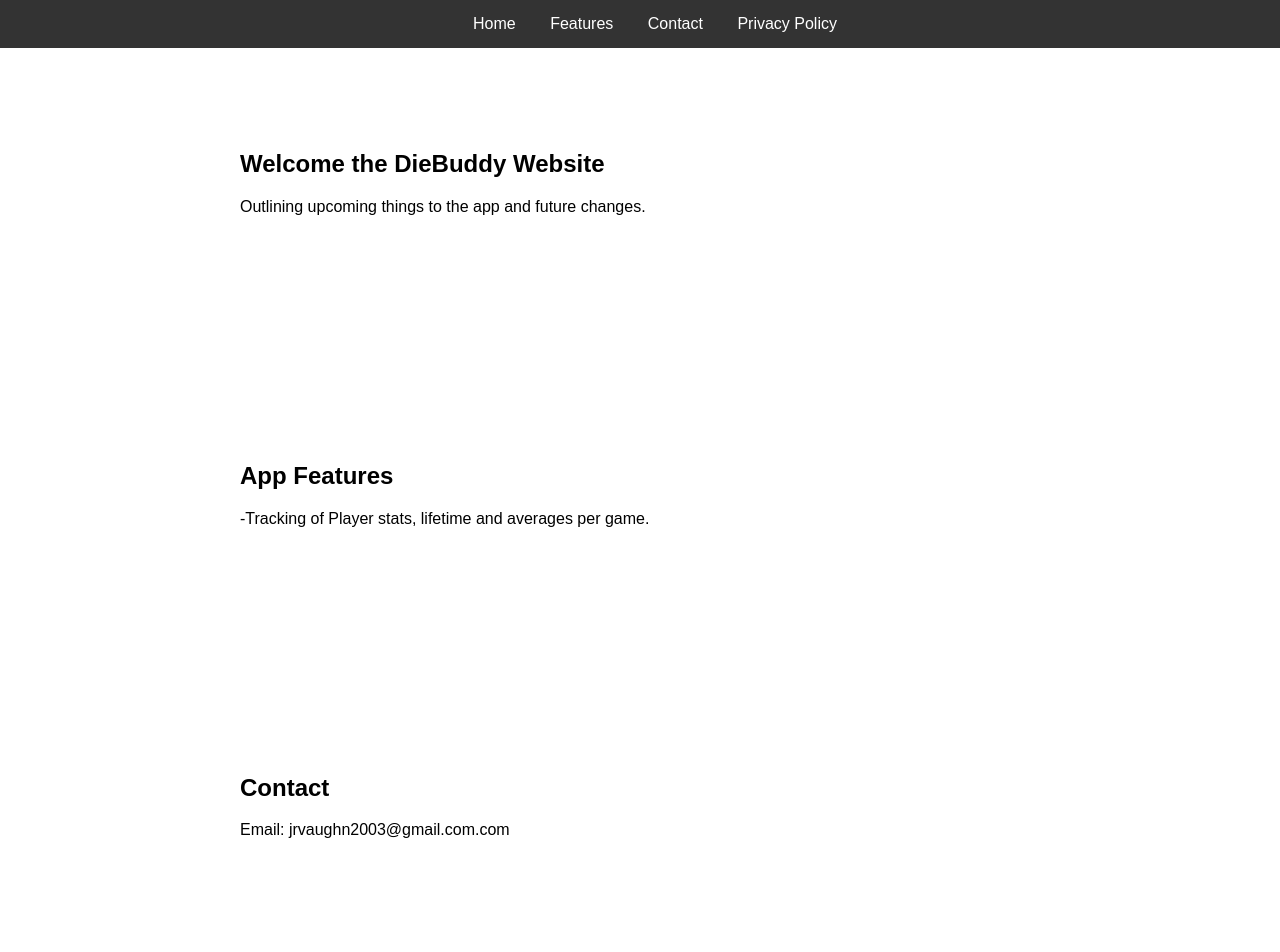
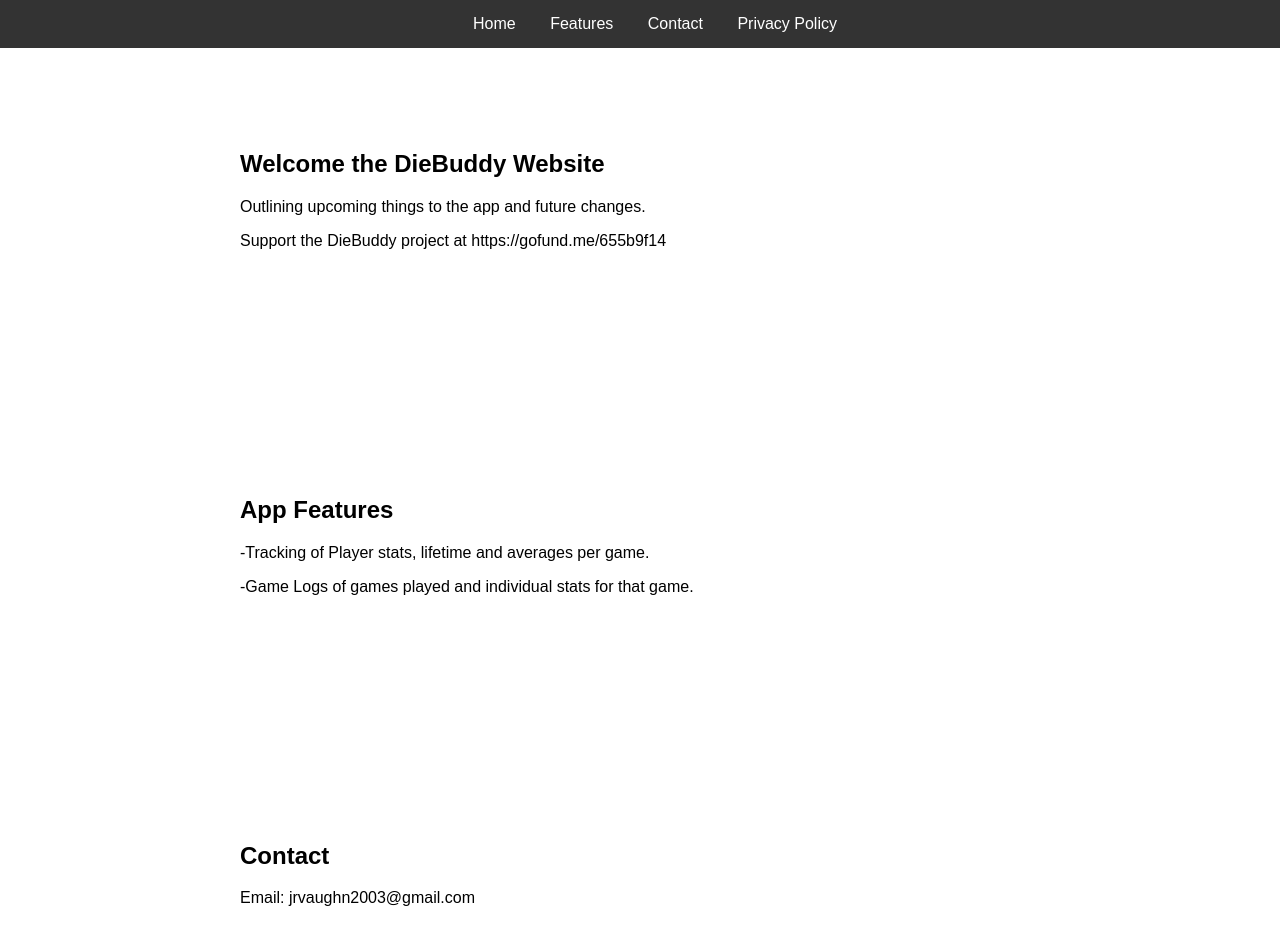
Before and after one commit to DieBuddyDev/DieBuddy, a plain HTML site: page index.html in a window 1280 px wide. Shown: the top 952 px of the page. Drawn offline with Linux system fonts and the light colour scheme.

Commit message:
Update index.html
added gofund me and few other lines

```diff
--- a/index.html
+++ b/index.html
@@ -3,7 +3,7 @@
 <head>
     <meta charset="UTF-8">
     <meta name="viewport" content="width=device-width, initial-scale=1.0">
-    <title>Your App Name</title>
+    <title>DieBuddy</title>
     <style>
         body {
             font-family: Arial, sans-serif;
@@ -48,6 +48,7 @@
         <div class="container">
             <h1>Welcome the DieBuddy Website</h1>
             <p>Outlining upcoming things to the app and future changes.</p>
+            <p>Support the DieBuddy project at https://gofund.me/655b9f14</p>
         </div>
     </section>
 
@@ -55,13 +56,14 @@
         <div class="container">
             <h2>App Features</h2>
             <p>-Tracking of Player stats, lifetime and averages per game.</p>
+            <p>-Game Logs of games played and individual stats for that game.</p>
         </div>
     </section>
 
     <section id="contact">
         <div class="container">
             <h2>Contact</h2>
-            <p>Email: jrvaughn2003@gmail.com.com</p>
+            <p>Email: jrvaughn2003@gmail.com</p>
         </div>
     </section>
 
```
